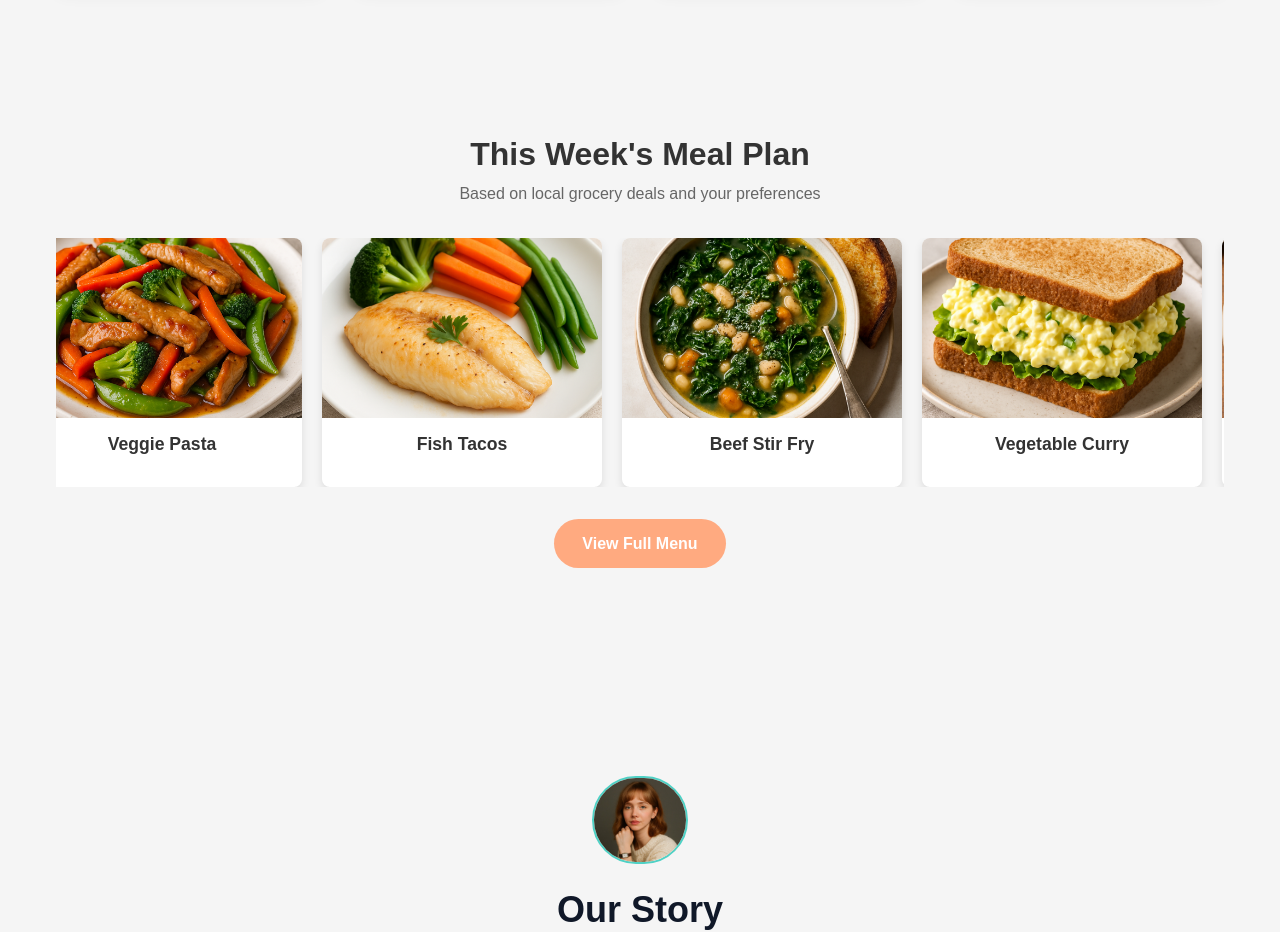
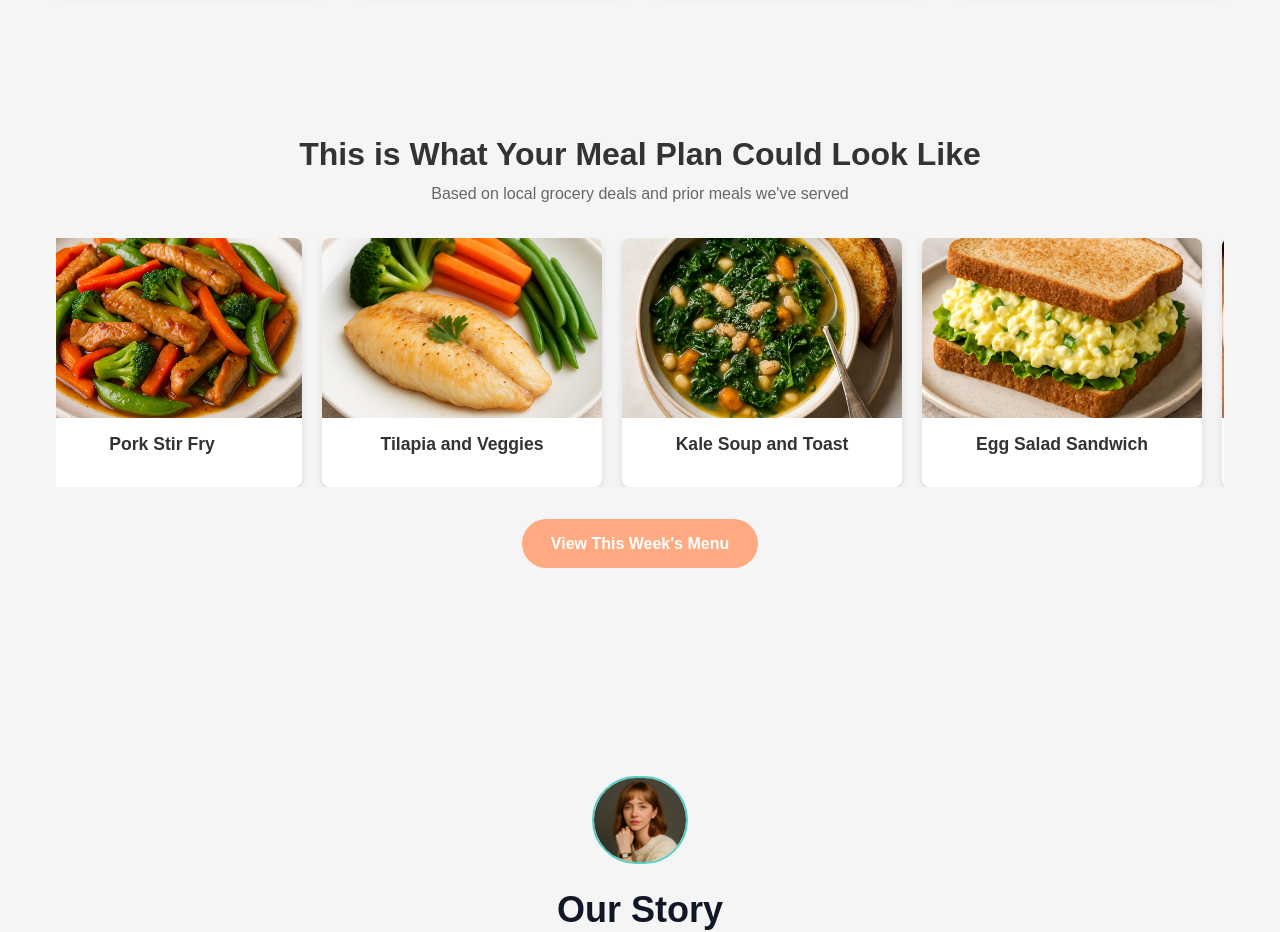
Before and after one commit to henliz/eCo-op, a Next.js app in the folder frontend/: page / in a window 1280 px wide. Shown: the part 3180-4112 px from the top of the page. Built offline with nearby package versions, Linux system fonts and the light colour scheme.

Commit message:
Fixed sample meals carousel on homepage.

```diff
--- a/frontend/components/sections/MealPlan.jsx
+++ b/frontend/components/sections/MealPlan.jsx
@@ -5,88 +5,88 @@ export default function MealPlan() {
   return (
     <section id="weekly-meal-plan">
       <div className="container">
-        <h2 className="section-title">This Week's Meal Plan</h2>
-        <p className="section-subtitle">Based on local grocery deals and your preferences</p>
+        <h2 className="section-title">This is What Your Meal Plan Could Look Like</h2>
+        <p className="section-subtitle">Based on local grocery deals and prior meals we've served</p>
 
         <div className="meal-carousel">
           <div className="meal-track">
             {/* First set of meals */}
             <div className="meal-card">
               <div className="meal-image">
-                <img src="/Meal1.png" alt="Teriyaki Chicken" />
+                <img src="/Meal1.png" alt="Ground Beef Tacos" />
               </div>
-              <h3>Teriyaki Chicken</h3>
+              <h3>Ground Beef Tacos</h3>
             </div>
 
             <div className="meal-card">
               <div className="meal-image">
-                <img src="/Meal2.png" alt="Veggie Pasta" />
+                <img src="/Meal2.png" alt="Pork Stir Fry" />
               </div>
-              <h3>Veggie Pasta</h3>
+              <h3>Pork Stir Fry</h3>
             </div>
 
             <div className="meal-card">
               <div className="meal-image">
-                <img src="/Meal3.png" alt="Fish Tacos" />
+                <img src="/Meal3.png" alt="Tilapia and Veggies" />
               </div>
-              <h3>Fish Tacos</h3>
+              <h3>Tilapia and Veggies</h3>
             </div>
 
             <div className="meal-card">
               <div className="meal-image">
-                <img src="/Meal4.png" alt="Beef Stir Fry" />
+                <img src="/Meal4.png" alt="Kale Soup and Toast" />
               </div>
-              <h3>Beef Stir Fry</h3>
+              <h3>Kale Soup and Toast</h3>
             </div>
 
             <div className="meal-card">
               <div className="meal-image">
-                <img src="/Meal5.png" alt="Vegetable Curry" />
+                <img src="/Meal5.png" alt="Egg Salad Sandwich" />
               </div>
-              <h3>Vegetable Curry</h3>
+              <h3>Egg Salad Sandwich</h3>
             </div>
 
             {/* Duplicate meals for seamless looping */}
             <div className="meal-card">
               <div className="meal-image">
-                <img src="/Meal1.png" alt="Teriyaki Chicken" />
+                <img src="/Meal1.png" alt="Ground Beef Tacos" />
               </div>
-              <h3>Teriyaki Chicken</h3>
+              <h3>Ground Beef Tacos</h3>
             </div>
 
             <div className="meal-card">
               <div className="meal-image">
-                <img src="/Meal2.png" alt="Veggie Pasta" />
+                <img src="/Meal2.png" alt="Pork Stir Fry" />
               </div>
-              <h3>Veggie Pasta</h3>
+              <h3>Pork Stir Fry</h3>
             </div>
 
             <div className="meal-card">
               <div className="meal-image">
-                <img src="/Meal3.png" alt="Fish Tacos" />
+                <img src="/Meal3.png" alt="Tilapia and Veggies" />
               </div>
-              <h3>Fish Tacos</h3>
+              <h3>Tilapia and Veggies</h3>
             </div>
 
             <div className="meal-card">
               <div className="meal-image">
-                <img src="/Meal4.png" alt="Beef Stir Fry" />
+                <img src="/Meal4.png" alt="Kale Soup and Toast" />
               </div>
-              <h3>Beef Stir Fry</h3>
+              <h3>Kale Soup and Toast</h3>
             </div>
 
             <div className="meal-card">
               <div className="meal-image">
-                <img src="/Meal5.png" alt="Vegetable Curry" />
+                <img src="/Meal5.png" alt="Egg Salad Sandwich" />
               </div>
-              <h3>Vegetable Curry</h3>
+              <h3>Egg Salad Sandwich</h3>
             </div>
           </div>
         </div>
 
         <div className="view-all-meals">
           <Link href="/plan">
-            <button className="btn-primary">View Full Menu</button>
+            <button className="btn-primary">View This Week's Menu</button>
           </Link>
         </div>
       </div>
```
